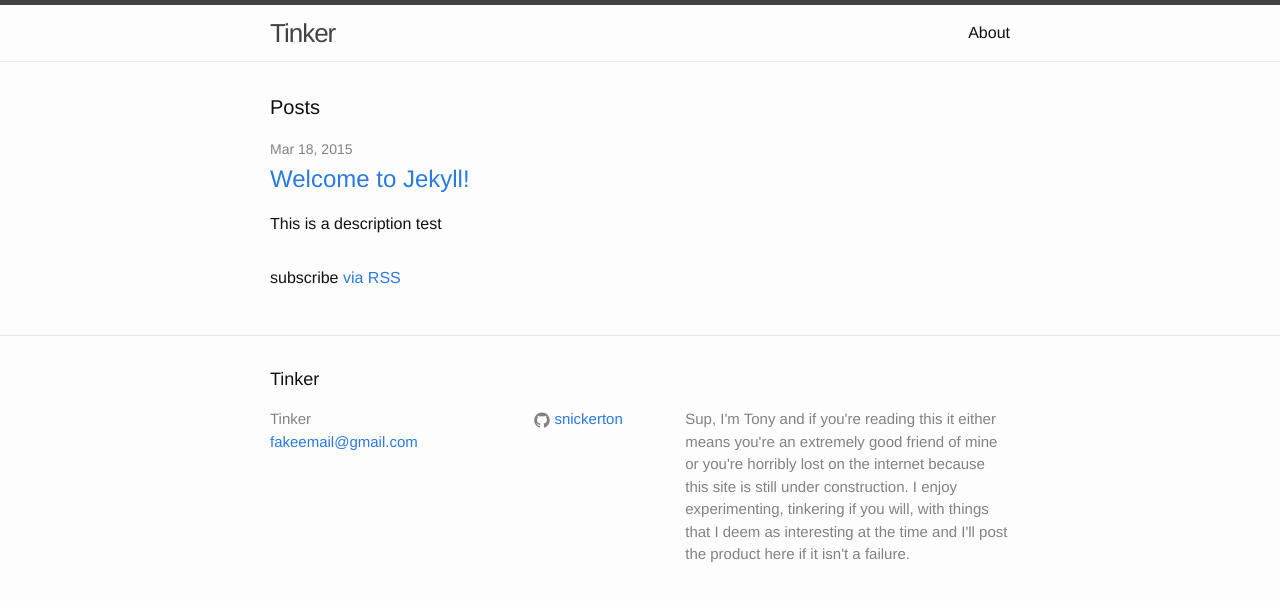
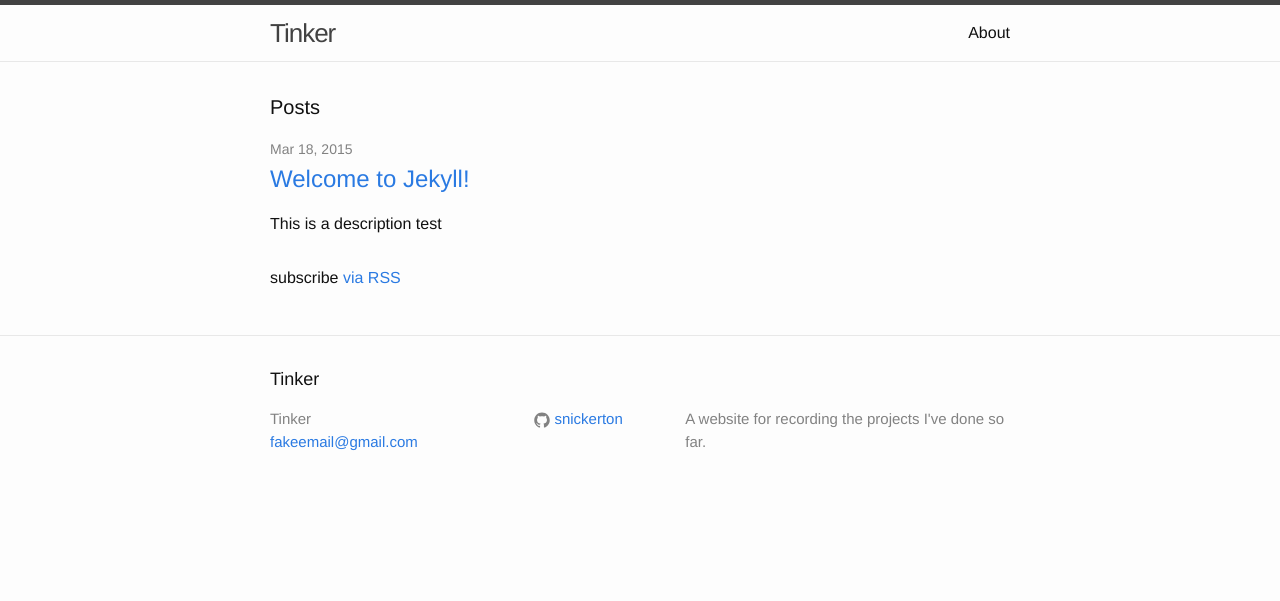
Before and after one commit to snickerton/snickerton.github.legacy, a Jekyll site: the page built from index.html, in a window 1280 px wide. Shown: the top 601 px of the page. Built offline with Jekyll 4.4.1, drawn with Linux system fonts in a browser that asks for light colours.

Commit message:
Update _config.yml

```diff
--- a/_config.yml
+++ b/_config.yml
@@ -2,10 +2,7 @@
 title: Tinker
 email: fakeemail@gmail.com
 description: > # this means to ignore newlines until "baseurl:"
-  Sup, I'm Tony and if you're reading this it either means you're an extremely good friend of mine
-  or you're horribly lost on the internet because this site is still under construction. I enjoy
-  experimenting, tinkering if you will, with things that I deem as interesting at the time and I'll
-  post the product here if it isn't a failure.
+  A website for recording the projects I've done so far.
 baseurl: "" # the subpath of your site, e.g. /blog/
 url: "http://snickerton.github.io" # the base hostname & protocol for your site
 github_username:  snickerton
```
